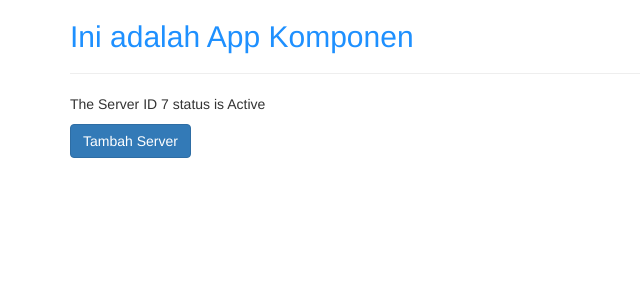
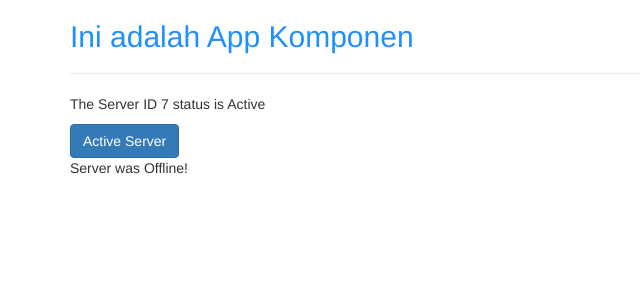
Before and after one commit to Nanra/angularCourse, an Angular app: page / in a window 1280 px wide. Shown: the top 300 px of the page, without its empty margins (0-640 px from the left). Built offline with nearby package versions, Linux system fonts and the light colour scheme.

Commit message:
Event Binding

```diff
--- a/src/app/servers/servers.component.html
+++ b/src/app/servers/servers.component.html
@@ -1,2 +1,6 @@
 <app-server></app-server>
-<button class="btn btn-primary" [disabled]="!allowNewServer">Tambah Server</button>
+<button class="btn btn-primary"
+[disabled]="!allowNewServer"
+(click)='onServerCreated()'> {{buttonLabel}} Server</button>
+<p> {{ serverCreateStatus }} </p>
+<!-- <p [innerText] = "allowNewServer"> Button </p> -->
--- a/src/app/servers/servers.component.ts
+++ b/src/app/servers/servers.component.ts
@@ -18,6 +18,8 @@ export class ServersComponent implements OnInit {
 
   // Property for Binding
   allowNewServer = false;
+  serverCreateStatus = 'Server was Offline!';
+  buttonLabel = 'Active';
 
   constructor() {
     setTimeout (() => {
@@ -28,4 +30,15 @@ export class ServersComponent implements OnInit {
   ngOnInit() {
   }
 
+  onServerCreated() {
+    if (this.buttonLabel === 'Active') {
+      this.serverCreateStatus = 'Server Online!';
+      this.buttonLabel = 'Deactive';
+    } else {
+      this.serverCreateStatus = 'Server Offline!';
+      this.buttonLabel = 'Active';
+    }
+
+  }
+
 }
```
